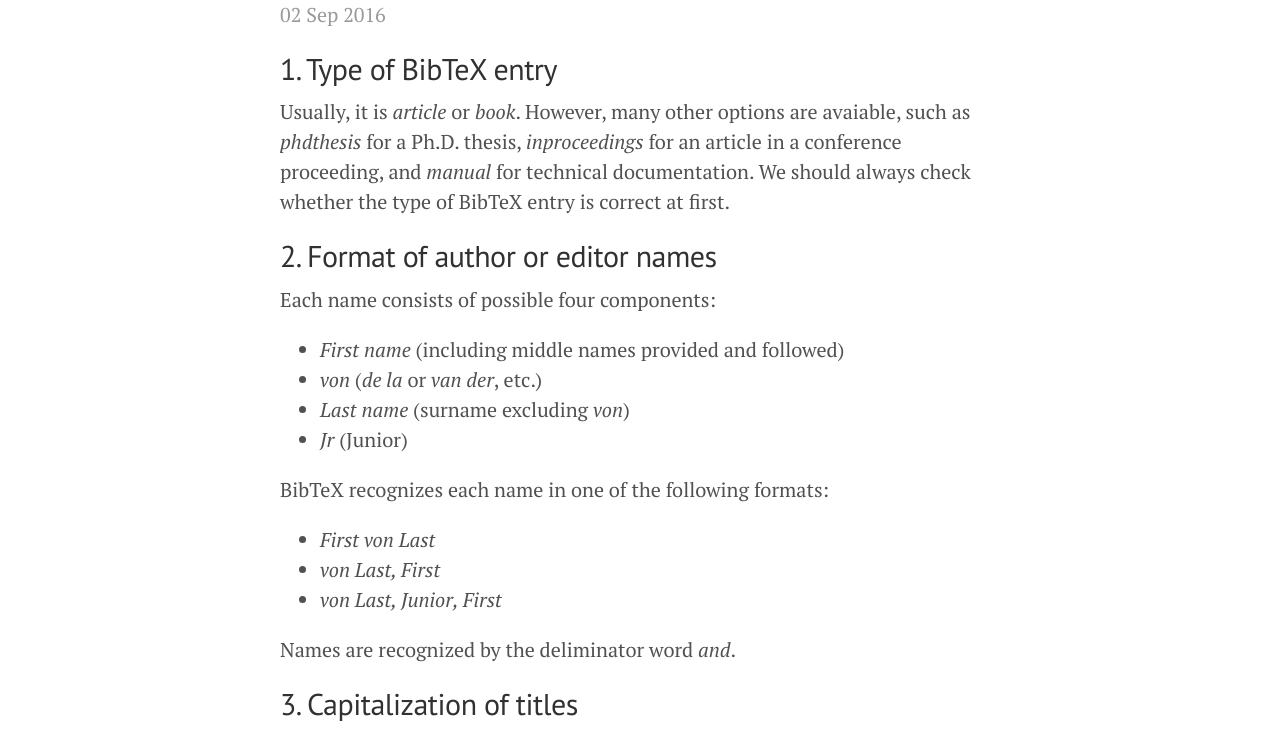
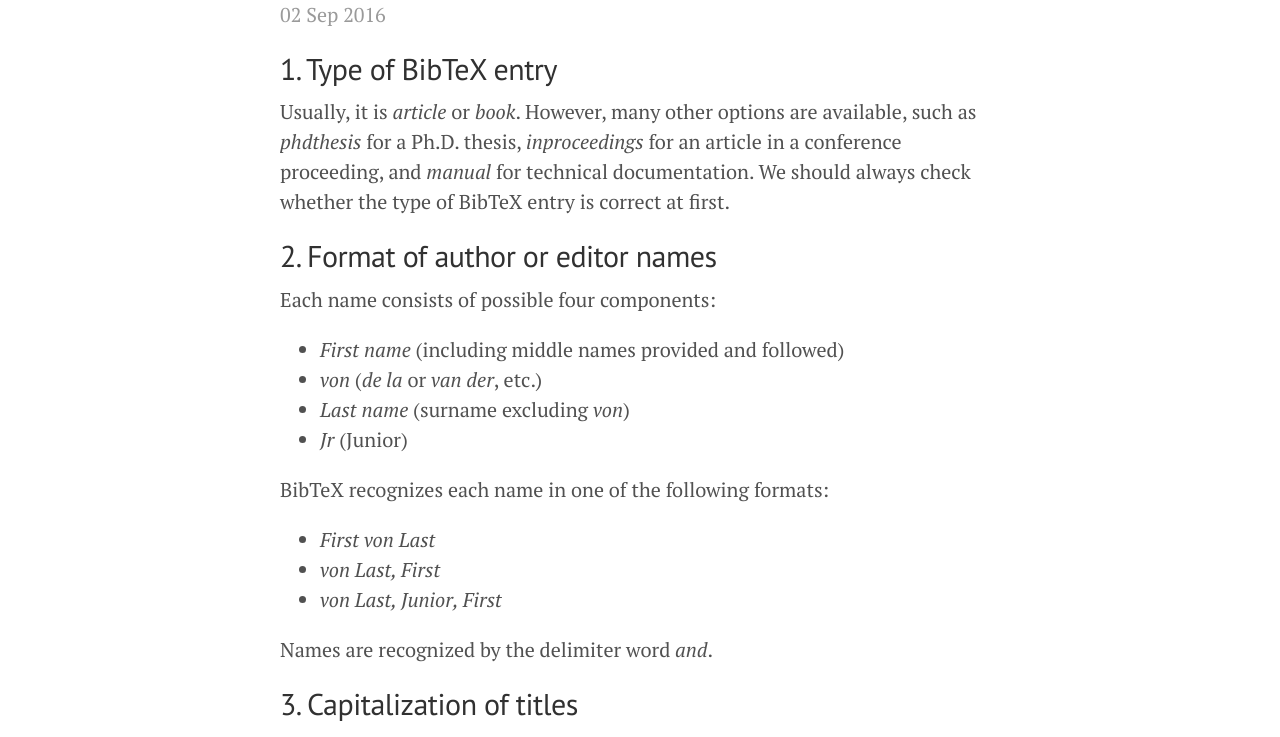
Before and after one commit to LiYanStat/wenjie2wang.github.io, a Jekyll site: the page built from _posts/notes/2016-09-02-bibtex.md, in a window 1280 px wide. Shown: the part 239-976 px from the top of the page. Built offline with Jekyll 4.4.1, drawn with Linux system fonts in a browser that asks for light colours.

Commit message:
fixed typo

```diff
--- a/_posts/notes/2016-09-02-bibtex.md
+++ b/_posts/notes/2016-09-02-bibtex.md
@@ -6,7 +6,7 @@
 
 ## 1. Type of BibTeX entry
 
-Usually, it is *article* or *book*.  However, many other options are avaiable,
+Usually, it is *article* or *book*.  However, many other options are available,
 such as *phdthesis* for a Ph.D. thesis, *inproceedings* for an article in a
 conference proceeding, and *manual* for technical documentation.  We should
 always check whether the type of BibTeX entry is correct at first.
@@ -26,7 +26,7 @@
 + *von Last, First*
 + *von Last, Junior, First*
 
-Names are recognized by the deliminator word *and*.
+Names are recognized by the delimiter word *and*.
 
 ## 3. Capitalization of titles
 
```
